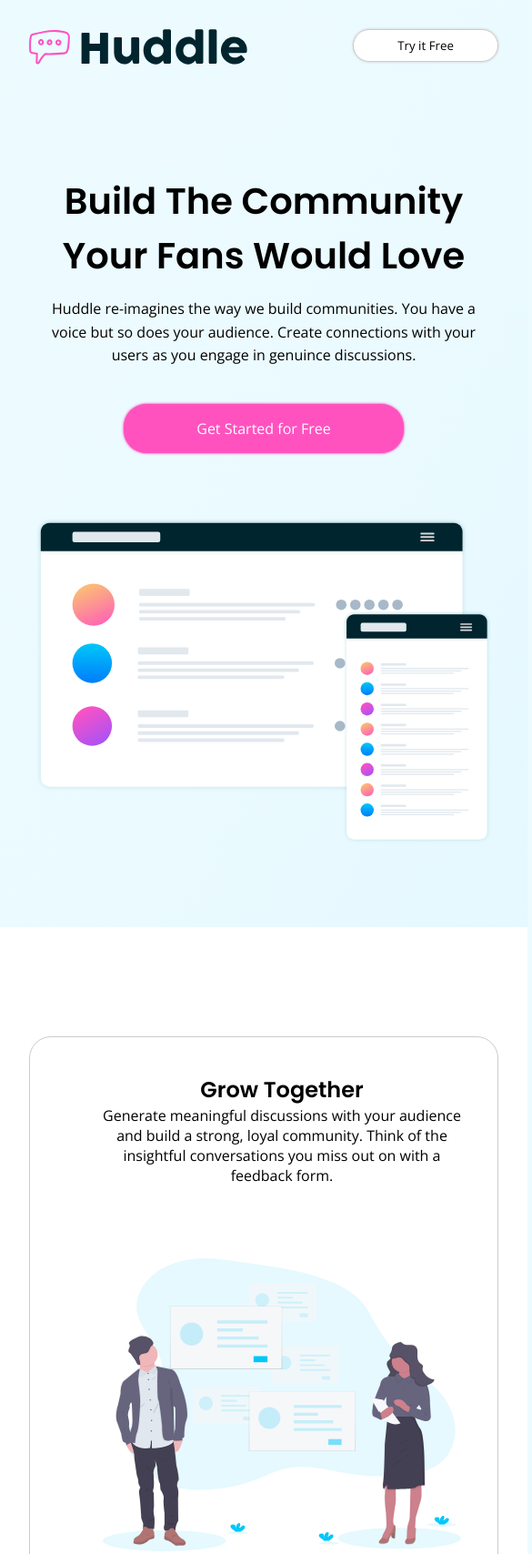
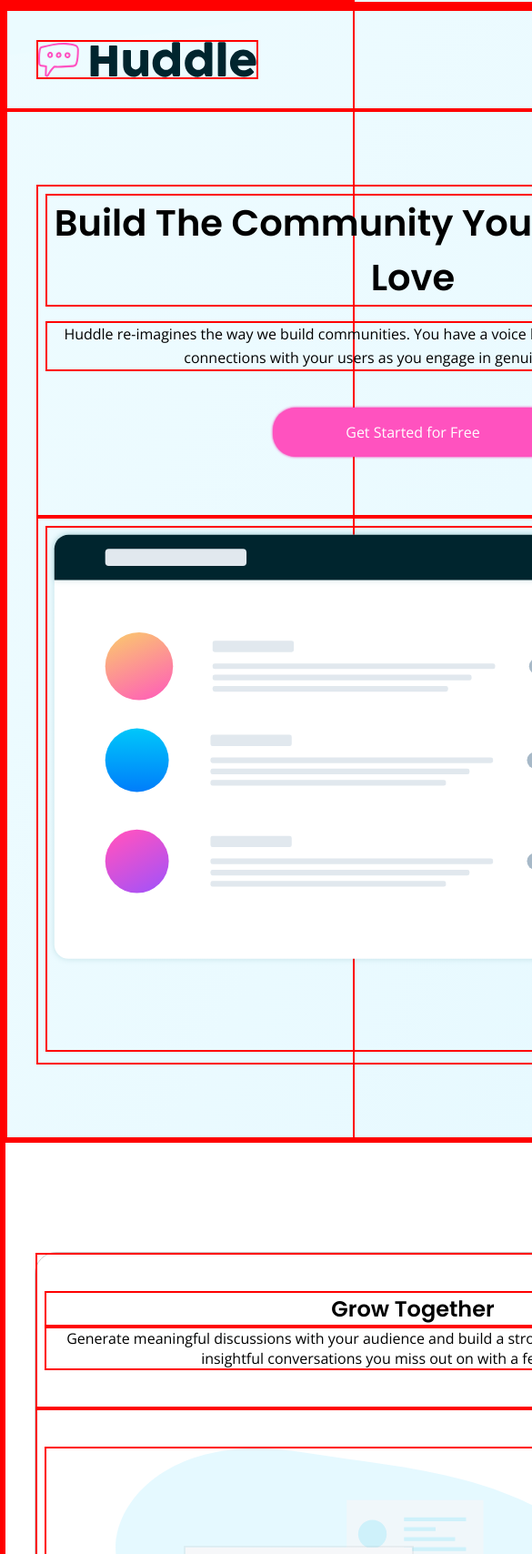
Before and after one commit to Mleftii/huddle, a plain HTML site: page index.html in a window 390 px wide. Shown: the top 1708 px of the page at 91% size, 585 px wide, since content can reach past the window. Drawn offline with nearby package versions, Linux system fonts and the light colour scheme.

Commit message:
Fixed scaling

```diff
--- a/index.html
+++ b/index.html
@@ -3,12 +3,13 @@
 <head>
     <meta charset="UTF-8">
     <meta http-equiv="X-UA-Compatible" content="IE=edge">
-    <meta name="viewport" content="width=device-width, initial-scale=1.0">
+    <meta name="viewport" content="width=1000">
     <title>Huddle - VoN</title>
     <link rel="stylesheet" href="style.css">
     <link rel="shortcut icon" href="img/favicon-32x32.png" type="image/x-icon">
 </head>
 <body>
+    <div class="main-container"></div>
         <header id="main-header">
             <section id="menu">
                 <img src="img/logo.svg" alt="Huddle Logo" class="logo">
@@ -30,7 +31,6 @@
                 </div>
             </section>
         </header>
-
         <main id="main-content">
             <div class="main-content">
                 <div class="main-content-1 main-content-item">
@@ -121,7 +121,7 @@
             <div class="copyright">
                 <p>&copy; iMrVoN 2022. All Rights Reserved</p>
             </div>
-
         </footer>
+    </div>
 </body>
 </html>
--- a/style.css
+++ b/style.css
@@ -5,16 +5,25 @@
     margin: 0;
     padding: 0;
     text-decoration: none;
+    border: 2px solid red;
 }
 
-html, body {
-    min-width: fit-content;
-}
+
 
 body {
     background-image: url(img/bg-hero-desktop.svg);
     background-color: hsl(193, 100%, 96%);
     background-size: cover;
+    background-repeat: no-repeat;
+    width: 100%;
+    min-width: fit-content;
+}
+
+.main-container {
+    display: flex;
+    flex-wrap: wrap;
+    width: 900px;
+    margin: 0 auto;
 }
 
 p, a, button {
@@ -68,7 +77,7 @@ h1, h2, h3, h4, h5, h6 {
 }
 
 .bottom-head .first p {
-    margin-bottom: 1rem;
+    margin-bottom: 3rem;
     line-height: 1.6;
     font-family: 'Open Sans', sans-serif;
 }
@@ -104,11 +113,7 @@ h1, h2, h3, h4, h5, h6 {
     padding: 2.5rem 2.5rem 2.5rem 5rem;
 }
 
-#main-content .main-content .main-content-item h2, #main-content .main-content .main-content-item p {
-    width: 100%;
-}
-
-#main-content .main-content .main-content-2 img {
+#main-content .main-content .main-content-item h2, #main-content .main-content .main-content-item p, #main-content .main-content .main-content-2 img {
     width: 100%;
 }
 
@@ -198,14 +203,15 @@ h1, h2, h3, h4, h5, h6 {
     color: #ffffff;
 }
 
+
+/* Media Queries  */
 @media screen and (max-width: 720px) {
 
-
-#menu {
-    display: flex;
-    justify-content: space-between;
-    padding: 2rem;
-}
+    #menu {
+        display: flex;
+        justify-content: space-between;
+        padding: 2rem;
+    }
 
     body {
         background-image: url(img/bg-hero-mobile.svg);
@@ -225,9 +231,8 @@ h1, h2, h3, h4, h5, h6 {
     }
 
     .bottom-head .second img {
-        width: 500px;
+        width: 100%;
     }
-
 
     .bottom-head .first p {
         line-height: 1.6;
@@ -249,12 +254,15 @@ h1, h2, h3, h4, h5, h6 {
         text-align: center;
     }
 
+    #main-content .main-content .main-content-item {
+        padding: 2.5rem 0.5rem 2.5rem;
+    }
+
     #ready .ready {
-        width: 50%;
+        width: 80%;
         margin: 0 auto;
-        padding: 3rem;
+        padding: 1rem;
         margin-bottom: 100px;
-        background-color: #ffffff;
         position: absolute;
         margin-top: -120px;
         top: 0;
@@ -287,7 +295,7 @@ h1, h2, h3, h4, h5, h6 {
 
     .footer-content .first-footer {
         width: 100%;
-        margin-right: 7.5rem;
+        margin-right: unset;
         margin-bottom: 2.5rem;
     }
 
@@ -298,7 +306,7 @@ h1, h2, h3, h4, h5, h6 {
     }
 
     .footer-content .icon-text img {
-        margin-right: 1.5rem;
+        margin-right: 0.5rem;
     }
 
     .footer-content .second-footer, .footer-content .third-footer {
```
Lines whose indentation alone changed are shown as unchanged.
